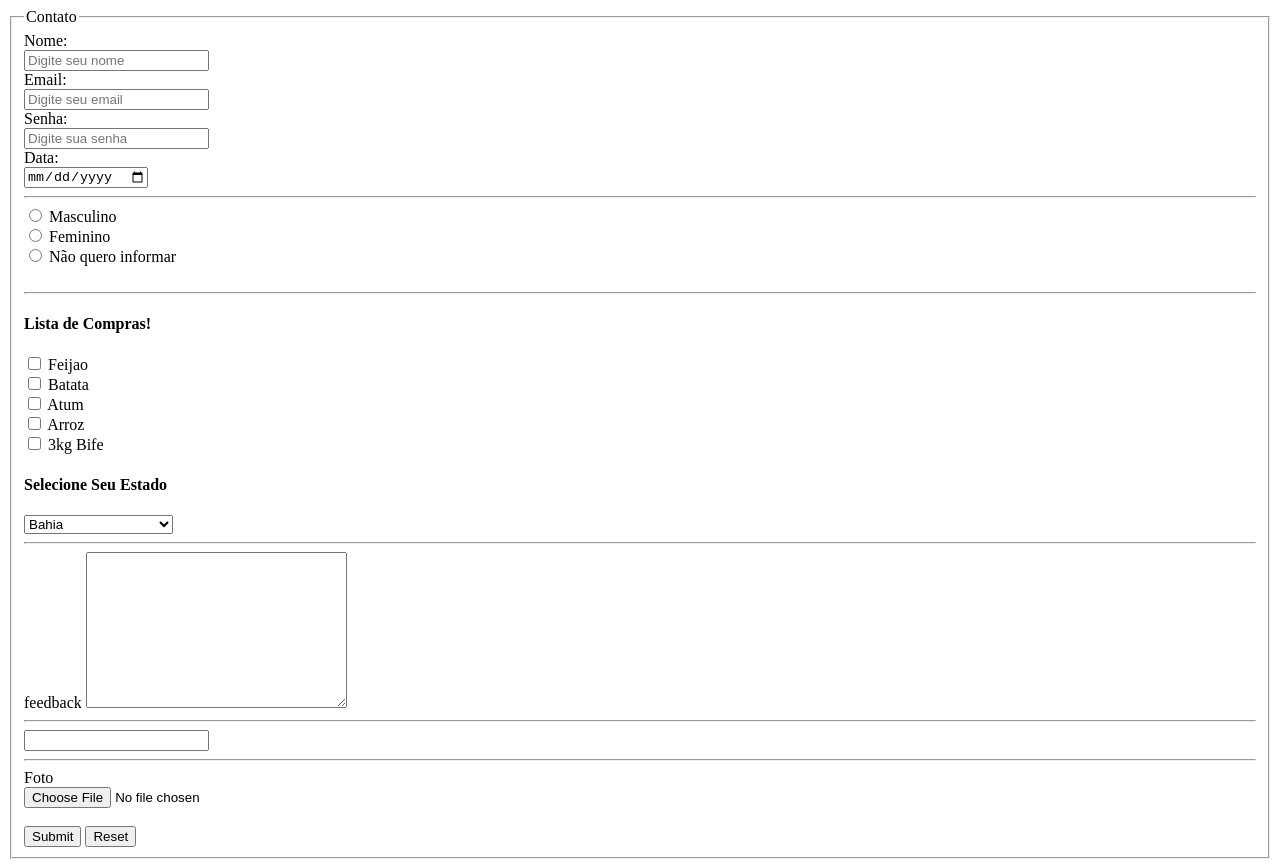
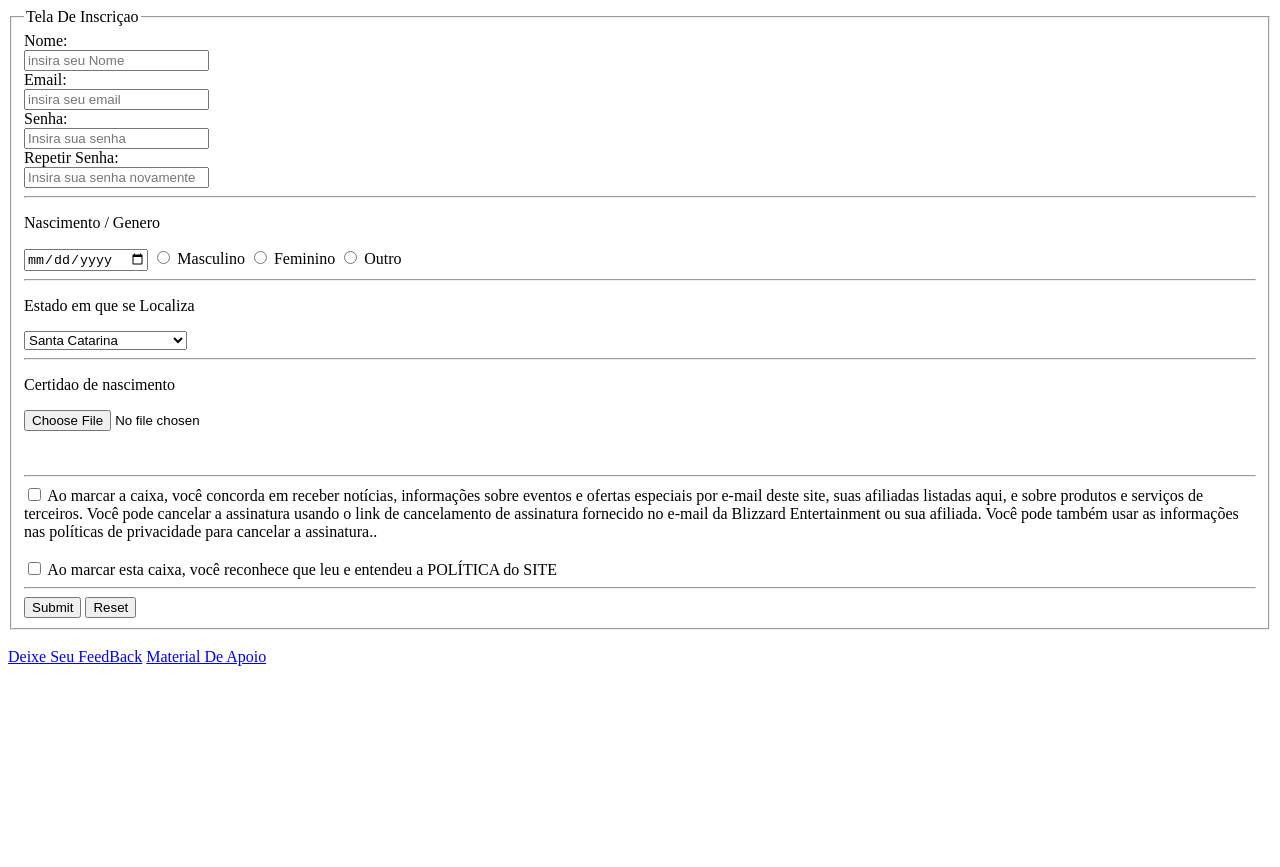
Before and after one commit to maiconkohlers/ProjetoAulaDW, a plain HTML site: page index.html in a window 1280 px wide. After the commit the page ends 800 px from the top, so only its background shows below. Drawn offline with Linux system fonts and the light colour scheme.

Commit message:
index.html

```diff
--- a/index.html
+++ b/index.html
@@ -1,134 +1,133 @@
 <!DOCTYPE html>
-
 <html lang="Pt-br">
-
 <head>
-
     <meta charset="UTF-8">
     <meta name="viewport" content="width=device-width, initial-scale=1.0">
-    <title>Formularios</title>
-
+    <title>Formulários</title>
 </head>
-
 <body>
 
     <form action="/login" method="post">
 
-        <fieldset>
+       <fieldset>
 
-            <legend>Contato</legend>
-            <label for="nome">Nome: </label><br>
-            <input type="text" id="nome" name="nome" placeholder="Digite seu nome" required><br>
-
-            <!-- value="@gmail.com" = fixa -->
-            <label for="email">Email: </label><br>
-            <input type="email" id="email" name="Email" placeholder="Digite seu email" required><br>
-
-            <label for="senha">Senha: </label><br>
-            <input type="password" id="senha" name="senha" placeholder="Digite sua senha" maxlength="8" required><br>
-
-            <label for="Data">Data:</label><br>
-            <input type="date" name="Data" id="Data">
-
-            <hr>
-            <div>
-
-                <input type="radio" id="Masculino" name="genero">
-                <label for="genero">Masculino</label>
-                <br>
-
-                <input type="radio" id="Feminino" name="genero">
-                <label for="genero">Feminino</label>
-                <br>
-
-                <input type="radio" id="Não quero informar" name="genero">
-                <label for="genero">Não quero informar</label><br><br>
-
-            </div>
-            <hr>
-        <div>
-            <h4>Lista de Compras!</h2>
-            <input type="checkbox" name="Feijao" id="Feijao">
-            <label for="Feijao">Feijao</label>
+        <legend>Tela De Inscriçao</legend>
+        <label for="name">Nome: </label>
+        <br>
+        <input type="text" name="name" id="name" placeholder="insira seu Nome" required>
             <br>
 
-            <input type="checkbox" name="Batata" id="Batata">
-            <label for="Batata"> Batata</label>
+        <label for="email">Email: </label>
+        <br>
+        <input type="email" name="email" id="email" placeholder="insira seu email" required>
             <br>
 
-            <input type="checkbox" name="Atum" id="Atum">
-            <label for="Atum">Atum</label>
+        <label for="Senha">Senha: </label>
+            <br>
+        <input type="password" name="senha" id="senha" maxlength="16" placeholder="Insira sua senha" required>
             <br>
 
-            <input type="checkbox" name="Arroz" id="Arroz">
-            <label for="Arroz">Arroz</label>
-            <br>
+        <label for="Senha">Repetir Senha: </label>
+        <br>
+        <input type="password" name="senha" id="senha" maxlength="16" placeholder="Insira sua senha novamente" required>
+    <hr>
 
-            <input type="checkbox" name="3kg Bife" id="3kg Bife">
-            <label for="3kg Bife">3kg Bife</label>
+        <p>Nascimento / Genero</p>
+        <input type="date" name="nascimento" id="nascimento" required>
 
-        </div>
+        <input type="radio" name="Genero" id="Masculino" value="Masculino" required>
+        <label for="Masculino">Masculino</label>
 
-    <div>
-        <h4>Selecione Seu Estado</h4>
+        <input type="radio" name="Genero" id="Feminino" value="Feminino">
+        <label for="Feminino">Feminino</label>
 
-        <select name="Estados" id="Estados">
+        <input type="radio" name="Genero" id="Outro" value="Outro">
+        <label for="Outro">Outro</label>
+
+    <hr>
+
+        <p>Estado em que se Localiza</p>
+
+        <select name="estado" id="estado" required>
 
             <optgroup label="Sul">
 
-            <option value="SC">Santa Catarina</option>
-            <option value="RS">Rio Grande Do Sul</option>
-            <option value="PR" selected>Paraná</option>
+                <option value="SC">Santa Catarina</option>
+                <option value="PR">Paraná</option>
+                <option value="RS">Rio Grande Do Sul </option>
 
             </optgroup>
 
             <optgroup label="Sudeste">
 
-            <option value="ES" selected>Espirito Santo</option>
-            <option value="MG">Minas Gerais</option>
-            <option value="RJ">Rio De Janeiro</option>
-            <option value="SP">São Paulo</option>
+                <option value="SP">São Paulo</option>
+                <option value="RJ">Rio De Janeiro</option>
+                <option value="MS">Minas Gerais</option>
+                <option value="ES">Espirito Santo</option>
 
             </optgroup>
 
             <optgroup label="Nordeste">
 
-                <option value="BH" selected>Bahia</option>
-                <option value="MR">Maranhão</option>
-                <option value="PI">Píai</option>
+                <option value="AL">Alagoas</option>
+                <option value="BH">Bajia</option>
                 <option value="CE">Ceará</option>
+                <option value="MA">Maranhão</option>
+                <option value="PB">Paraíba</option>
+                <option value="PN">Pernanbuco</option>
+                <option value="PN">Píaui</option>
+                <option value="RN">Rio Grande Do Norte</option>
+                <option value="SE">Sergipe</option>
+
+            </optgroup>
+
+            <optgroup label="Centro-Oeste">
+
+                <option value="DF">Distrito Federal</option>
+                <option value="MT">Mato grosso</option>
+                <option value="MS">Mato grosso do Sul</option>
+                <option value="GO">Goiás</option>
 
             </optgroup>
 
         </select>
         <hr>
 
-        <label for="feedback">feedback</label>
-        <textarea name="feedback" id="feedback" cols="30" rows="10"></textarea>
-
-    </div>
+        <p>Certidao de nascimento</p>
+        <input type="file" name="Certidao de nascimento" id="Certidao de nascimento" required>
+            <br><br><br>
     <hr>
 
-    <input list="browsers">
+        <input type="checkbox" name="Termos" id="Aceito" required>
+        <label for="Aceitação dos termos do site">Ao marcar a caixa, você concorda em receber notícias,
+            informações sobre eventos e ofertas especiais por e-mail
+            deste site, suas afiliadas listadas
+            aqui, e sobre produtos e
+            serviços de terceiros. Você pode cancelar a assinatura usando o
+            link de cancelamento de assinatura fornecido no e-mail da
+            Blizzard Entertainment ou sua afiliada. Você pode
+            também usar as informações nas políticas de privacidade
+            para cancelar a assinatura..</label>
+            <br><br>
 
-        <datalist id="browsers">
+        <input type="checkbox" name="termos" id="Aceito02" required>
+        <label for="Aceitaçao dos termos">Ao marcar esta caixa, você reconhece que
+            leu e entendeu a POLÍTICA do SITE</label>
 
-            <option value="Chrome">Chrome</option>
-            <option value="FireFox">FireFox</option>
-            <option value="OperaGX">OperaGX</option>
+    <hr>
 
-        </datalist>
-<hr>
+        <input type="submit">
+        <input type="reset">
 
-    <label for="Foto">Foto</label><br>
-    <input type="file" id="Foto" name="Foto" required><br><br>
-    <input type="submit">
-    <input type="reset">
-
-        </fieldset>
+       </fieldset>
 
     </form>
 
+        <br>
+    <a href="FeedBack.html">Deixe Seu FeedBack</a>
+
+    <a href="MaterialDeApoio.html">Material De Apoio</a>
+
+
 </body>
-
 </html>
```
